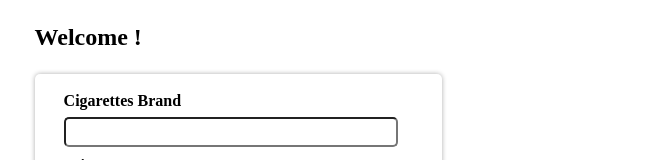
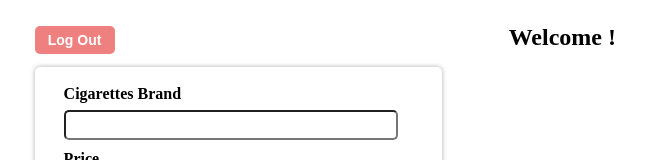
Before and after one commit to demetrisdev/mern-cigarettes-counter, a React (Create React App) app in the folder frontend/: page /home in a window 1280 px wide. Shown: the top 160 px of the page, without its empty margins (24-669 px from the left). Built offline with nearby package versions, Linux system fonts and the light colour scheme; no server answers.

Commit message:
Added logout button

```diff
--- a/frontend/src/App.css
+++ b/frontend/src/App.css
@@ -73,7 +73,14 @@
 
 .title-welcome {
   font-size: 1.5em;
-  margin-bottom: 4%;
+}
+
+.title-logout-container {
+  display: flex;
+  flex-direction: row;
+  width: 100%;
+  align-items: first baseline;
+  justify-content: space-between;
 }
 
 .create-cigarettes-container {
@@ -180,3 +187,22 @@ select {
   background-color: rgb(255, 248, 123);
   transform: scale(1.02);
 }
+
+.button-logOut {
+  width: 80px;
+  height: 28px;
+  border: none;
+  border-radius: 5px;
+  padding: 5px;
+  margin: 2% 0 2% 0;
+  font-size: 14px;
+  background: hsla(0, 77%, 68%, 0.88);
+  color: #fff;
+  font-weight: bold;
+  cursor: pointer;
+  transition: background-color .3s ease-in-out, transform .3s ease-in-out;
+}
+.button-logOut:hover {
+  background: hsl(0, 100%, 50%);
+  transform: scale(1.02);
+}
--- a/frontend/src/pages/components/LeftContainer.js
+++ b/frontend/src/pages/components/LeftContainer.js
@@ -5,7 +5,7 @@ import { useCookies } from "react-cookie";
 
 
 const LeftContainer = ({ username, userId }) => {
-    const [cookies, _] = useCookies(["access_token"]);
+    const [cookies, setCookie, removeCookie ] = useCookies(["access_token"]);
     const navigate = useNavigate();
     const location = useLocation();
     const currentDate = new Date();
@@ -104,9 +104,20 @@ const LeftContainer = ({ username, userId }) => {
       }
     };
 
+
+  const exitRoom = () => {
+    removeCookie("access_token", { path: "/" });
+    localStorage.clear();
+    window.history.replaceState(null, "", "/"); //
+    navigate("/");
+  }
+
   return (
     <div className="left-container">
+      <div className="title-logout-container">
+        <button onClick={exitRoom} className='button-logOut'>Log Out</button>
         <h1 className="title-welcome">Welcome {username}!</h1>
+      </div>
         <div className="create-cigarettes-container">
           <form className="create-cigarettes-form" onSubmit={handleSubmit}>
             <label htmlFor="name">Cigarettes Brand</label>
```
